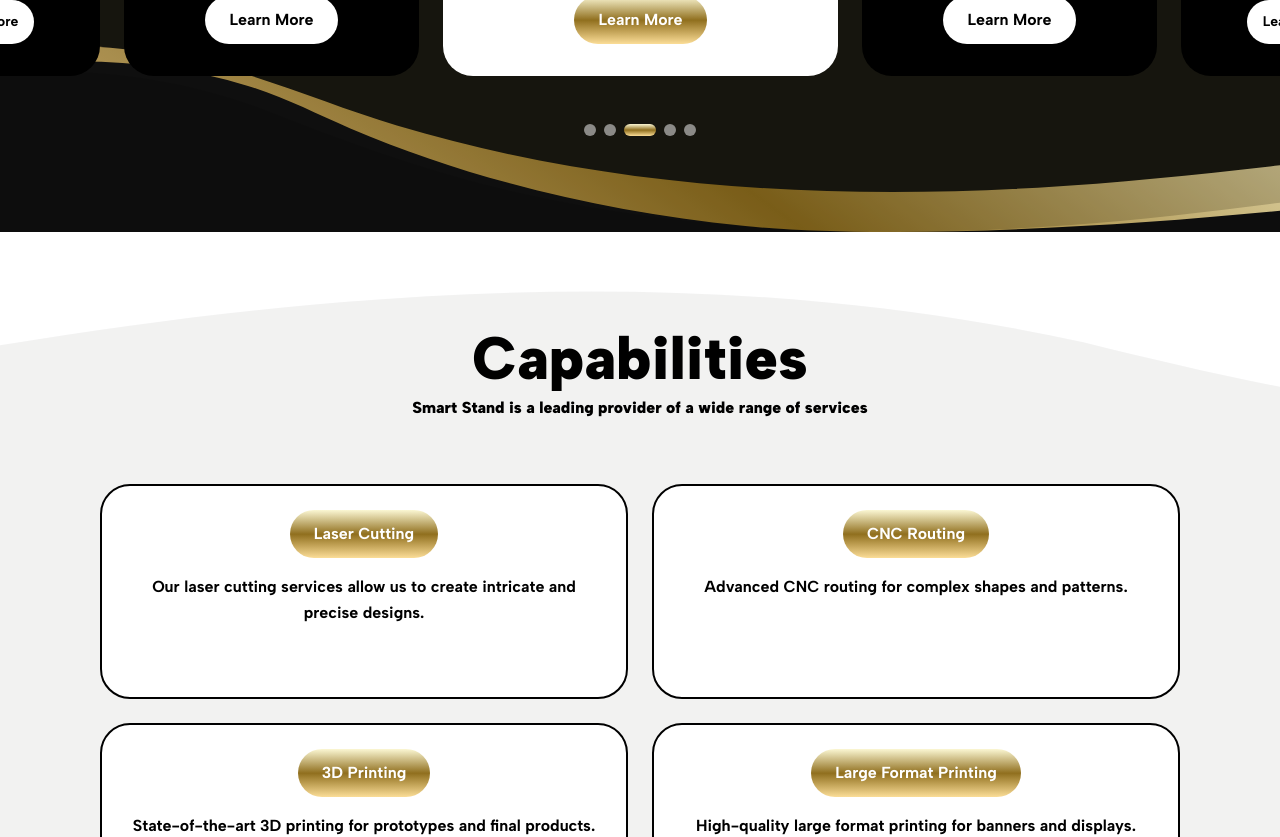
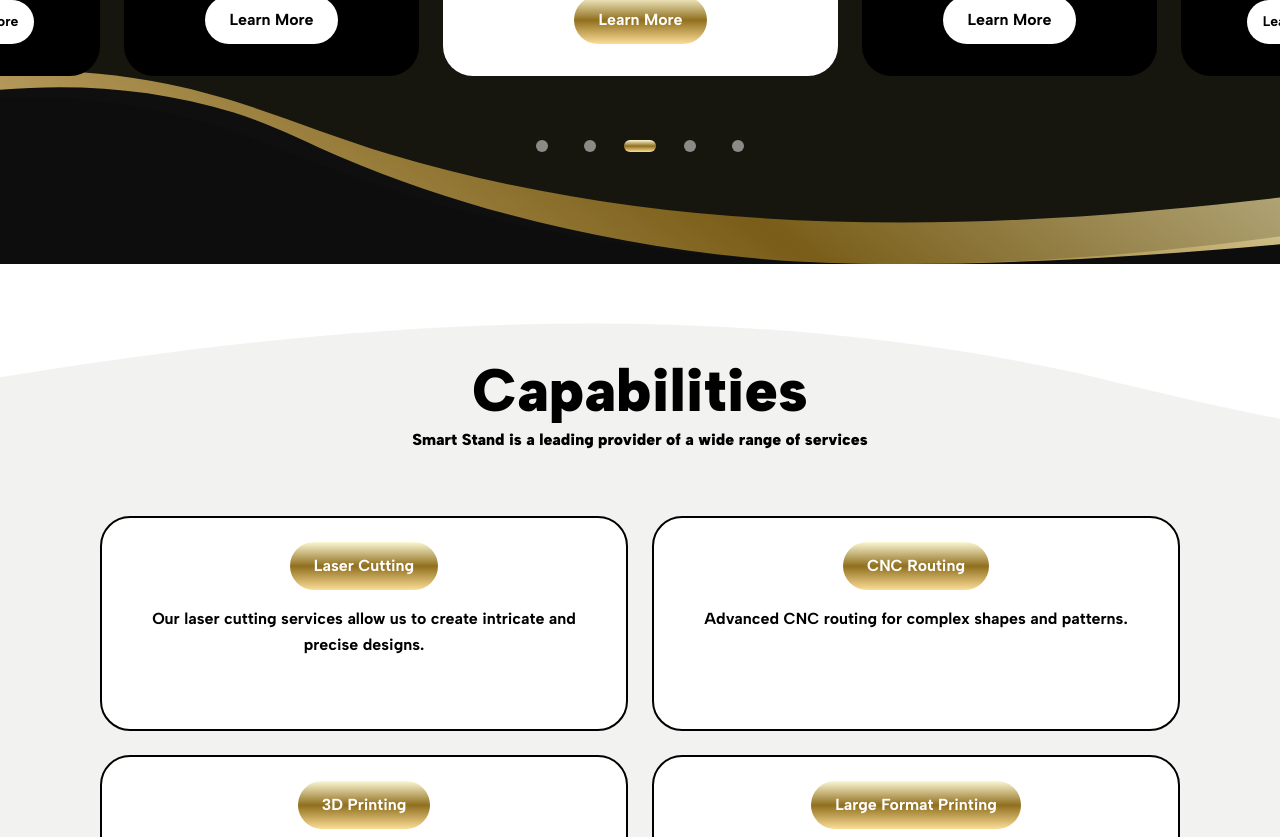
Before and after one commit to mahmoodhamdi/smartstand-egypt, a Next.js app: page / in a window 1280 px wide. Shown: the part 2240-3077 px from the top of the page. Built offline with nearby package versions, Linux system fonts and the light colour scheme.

Commit message:
Fix: Increase carousel dot touch targets for accessibility (44x44px min)

```diff
--- a/src/components/ui/Carousel.tsx
+++ b/src/components/ui/Carousel.tsx
@@ -112,21 +112,25 @@
       </div>
 
       {/* Dot Indicators */}
-      <div className="flex justify-center mt-6 gap-2">
+      <div className="flex justify-center mt-6 gap-1">
         {children.map((_, index) => (
           <motion.button
             key={index}
             onClick={() => handleDotClick(index)}
-            className={cn(
-              "rounded-full transition-all duration-300",
-              index === activeIndex
-                ? "w-8 h-3 gold-gradient"
-                : "w-3 h-3 bg-white/50 hover:bg-white/70"
-            )}
-            whileHover={{ scale: 1.2 }}
-            whileTap={{ scale: 0.9 }}
+            className="p-2 min-w-[44px] min-h-[44px] flex items-center justify-center"
+            whileHover={{ scale: 1.1 }}
+            whileTap={{ scale: 0.95 }}
             aria-label={`Go to slide ${index + 1}`}
-          />
+          >
+            <span
+              className={cn(
+                "rounded-full transition-all duration-300 block",
+                index === activeIndex
+                  ? "w-8 h-3 gold-gradient"
+                  : "w-3 h-3 bg-white/50 hover:bg-white/70"
+              )}
+            />
+          </motion.button>
         ))}
       </div>
     </div>
```
